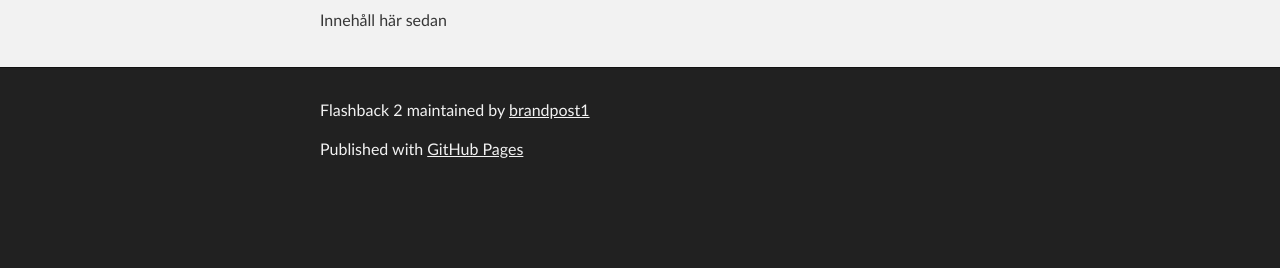
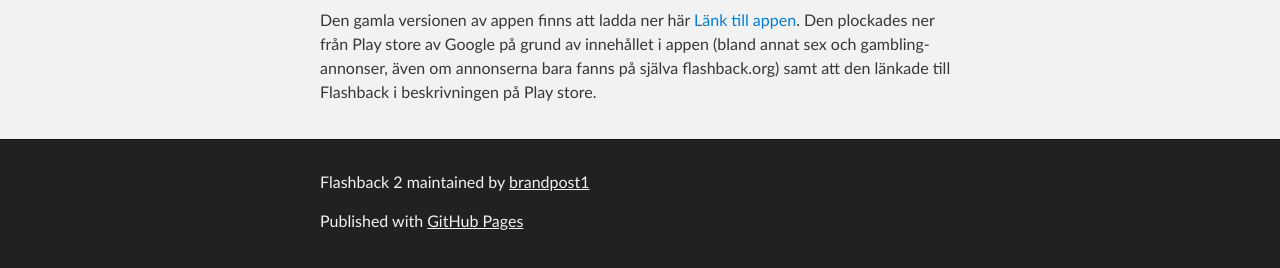
Before and after one commit to brandpost1/Flashback_2, a plain HTML site: page index.html in a window 1280 px wide. Shown: the part 252-520 px from the top of the page. Drawn offline with Linux system fonts and the light colour scheme.

Commit message:
Lite text

```diff
--- a/index.html
+++ b/index.html
@@ -31,7 +31,8 @@
     <!-- MAIN CONTENT -->
     <div id="main_content_wrap" class="outer">
       <section id="main_content" class="inner">
-        <p>Innehåll här sedan</p>
+        <p>Den gamla versionen av appen finns att ladda ner här <a href="#">Länk till appen</a>. Den plockades ner från Play store av
+        Google på grund av innehållet i appen (bland annat sex och gambling-annonser, även om annonserna bara fanns på själva flashback.org) samt att den länkade till Flashback i beskrivningen på Play store.</p>
       </section>
     </div>
 
```
